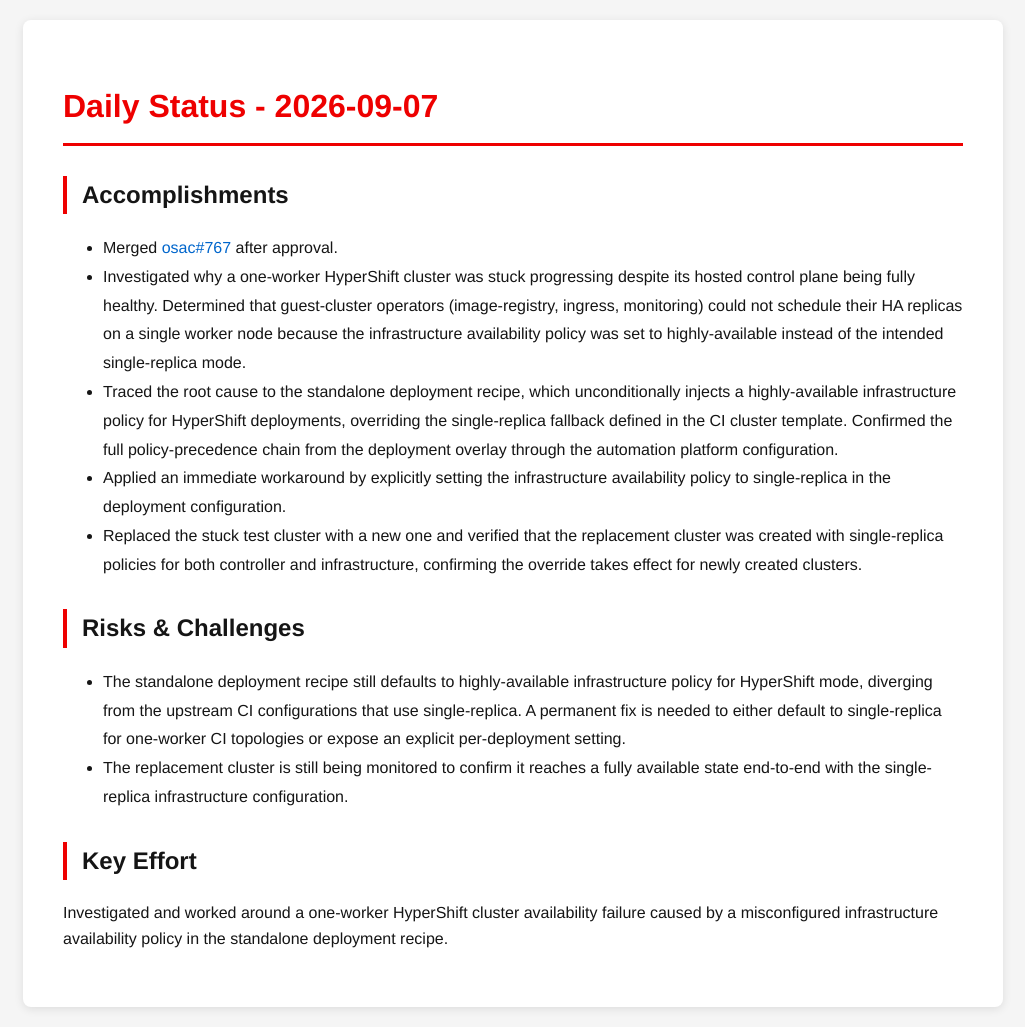
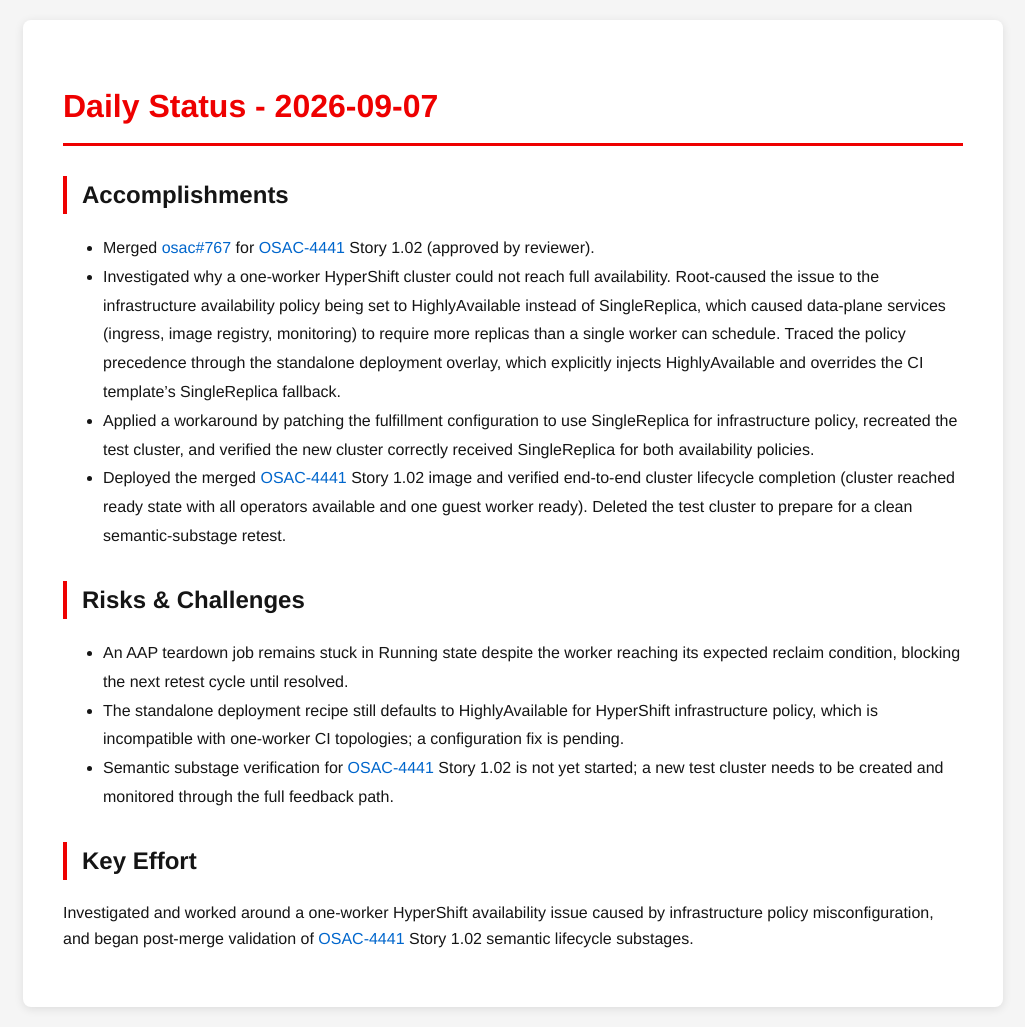
Before and after one commit to tzvatot/daily-status, a Jekyll site: the page built from 2026-09-07.md, in a window 1280 px wide. Shown: the whole page, without its empty margins (127-1152 px from the left). Built offline with Jekyll 4.4.1, drawn with Linux system fonts in a browser that asks for light colours.

Commit message:
Daily status update - 2026-09-07

```diff
--- a/2026-09-07.md
+++ b/2026-09-07.md
@@ -7,15 +7,18 @@ date: 2026-09-07
 # Daily Status - 2026-09-07
 
 ## Accomplishments
-- Merged [osac#767](https://github.com/osac-project/osac/pull/767) after approval.
-- Investigated why a one-worker HyperShift cluster was stuck progressing despite its hosted control plane being fully healthy. Determined that guest-cluster operators (image-registry, ingress, monitoring) could not schedule their HA replicas on a single worker node because the infrastructure availability policy was set to highly-available instead of the intended single-replica mode.
-- Traced the root cause to the standalone deployment recipe, which unconditionally injects a highly-available infrastructure policy for HyperShift deployments, overriding the single-replica fallback defined in the CI cluster template. Confirmed the full policy-precedence chain from the deployment overlay through the automation platform configuration.
-- Applied an immediate workaround by explicitly setting the infrastructure availability policy to single-replica in the deployment configuration.
-- Replaced the stuck test cluster with a new one and verified that the replacement cluster was created with single-replica policies for both controller and infrastructure, confirming the override takes effect for newly created clusters.
+
+- Merged [osac#767](https://github.com/osac-project/osac/pull/767) for [OSAC-4441](https://redhat.atlassian.net/browse/OSAC-4441) Story 1.02 (approved by reviewer).
+- Investigated why a one-worker HyperShift cluster could not reach full availability. Root-caused the issue to the infrastructure availability policy being set to HighlyAvailable instead of SingleReplica, which caused data-plane services (ingress, image registry, monitoring) to require more replicas than a single worker can schedule. Traced the policy precedence through the standalone deployment overlay, which explicitly injects HighlyAvailable and overrides the CI template's SingleReplica fallback.
+- Applied a workaround by patching the fulfillment configuration to use SingleReplica for infrastructure policy, recreated the test cluster, and verified the new cluster correctly received SingleReplica for both availability policies.
+- Deployed the merged [OSAC-4441](https://redhat.atlassian.net/browse/OSAC-4441) Story 1.02 image and verified end-to-end cluster lifecycle completion (cluster reached ready state with all operators available and one guest worker ready). Deleted the test cluster to prepare for a clean semantic-substage retest.
 
 ## Risks & Challenges
-- The standalone deployment recipe still defaults to highly-available infrastructure policy for HyperShift mode, diverging from the upstream CI configurations that use single-replica. A permanent fix is needed to either default to single-replica for one-worker CI topologies or expose an explicit per-deployment setting.
-- The replacement cluster is still being monitored to confirm it reaches a fully available state end-to-end with the single-replica infrastructure configuration.
+
+- An AAP teardown job remains stuck in Running state despite the worker reaching its expected reclaim condition, blocking the next retest cycle until resolved.
+- The standalone deployment recipe still defaults to HighlyAvailable for HyperShift infrastructure policy, which is incompatible with one-worker CI topologies; a configuration fix is pending.
+- Semantic substage verification for [OSAC-4441](https://redhat.atlassian.net/browse/OSAC-4441) Story 1.02 is not yet started; a new test cluster needs to be created and monitored through the full feedback path.
 
 ## Key Effort
-Investigated and worked around a one-worker HyperShift cluster availability failure caused by a misconfigured infrastructure availability policy in the standalone deployment recipe.
+
+Investigated and worked around a one-worker HyperShift availability issue caused by infrastructure policy misconfiguration, and began post-merge validation of [OSAC-4441](https://redhat.atlassian.net/browse/OSAC-4441) Story 1.02 semantic lifecycle substages.
```
